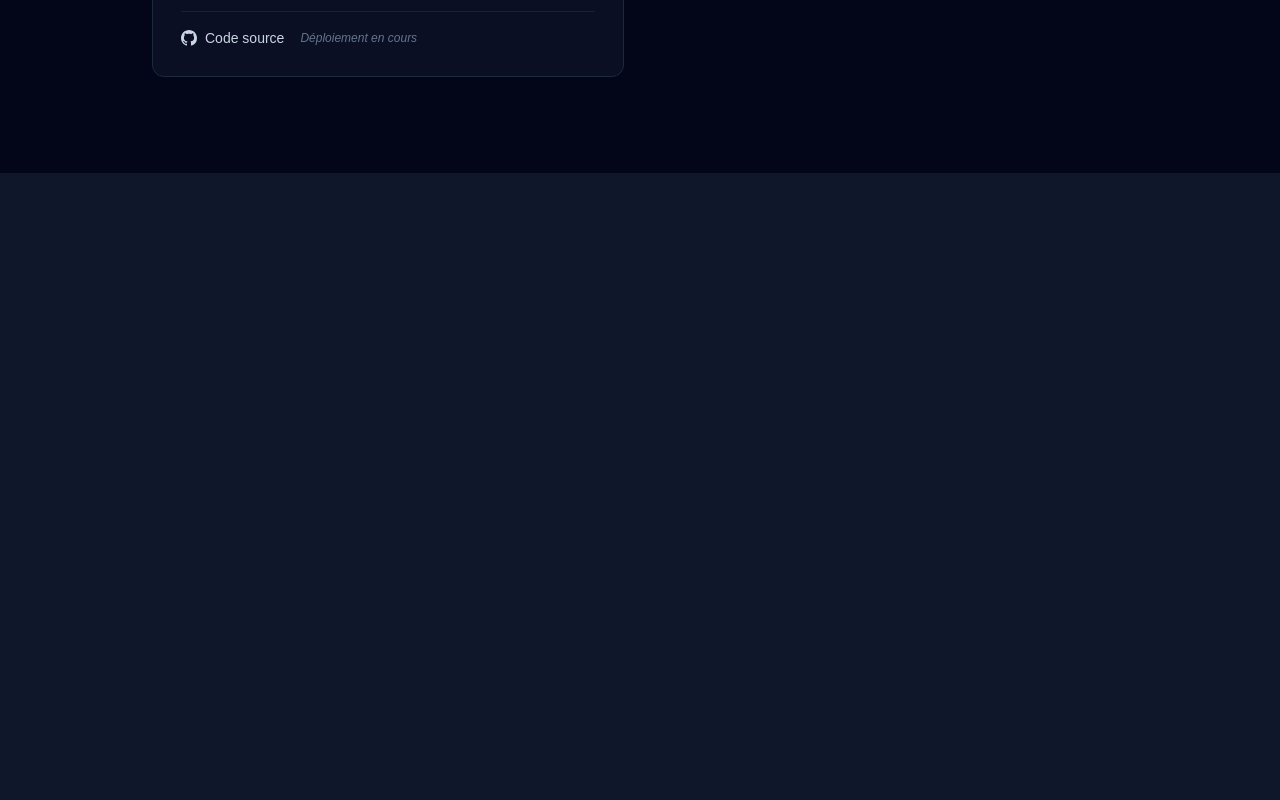
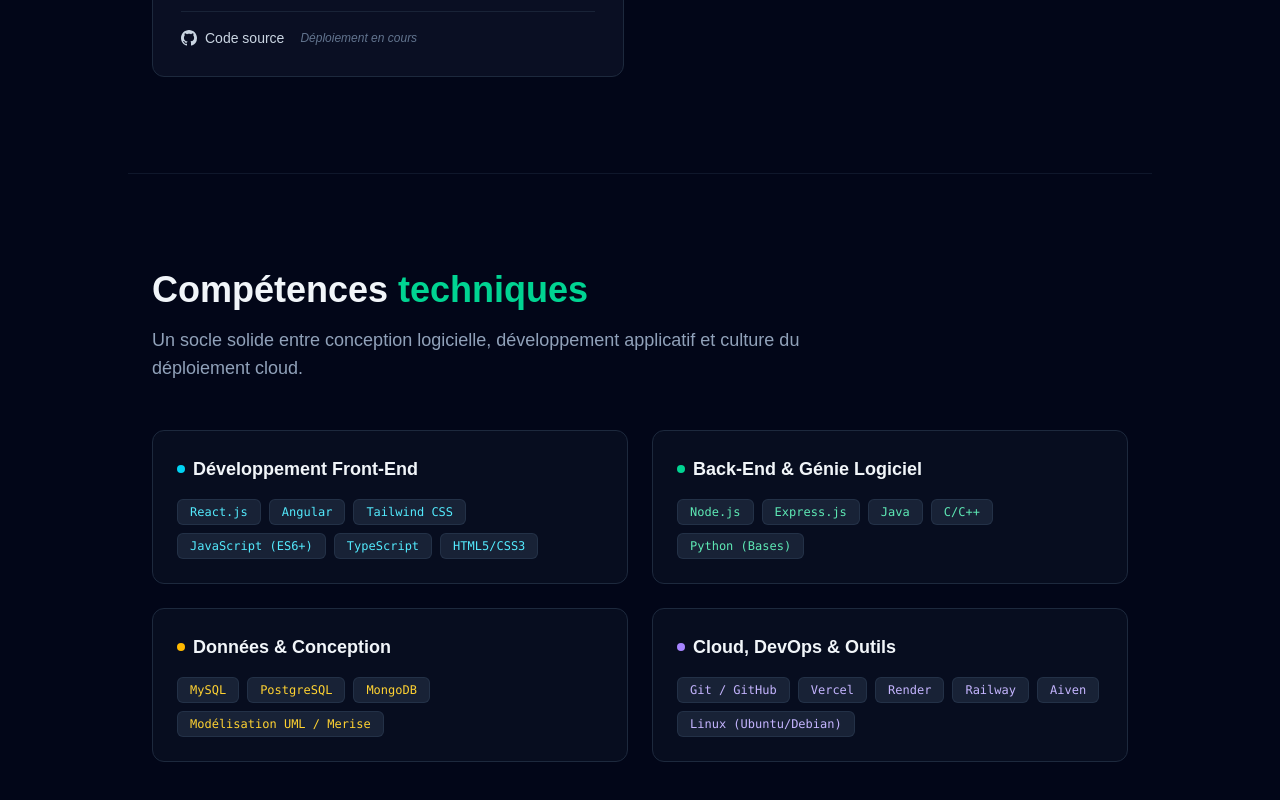
Before and after one commit to youngcoder221/portfolio-lamine, a Next.js app: page / in a window 1280 px wide. Shown: the part 1988-2788 px from the top of the page. Before the commit the page ends 2161 px from the top, so only its background shows below. Built offline with nearby package versions, Linux system fonts and the light colour scheme.

Commit message:
feat: ajout des competences techniques et du parcours de formation

```diff
--- a/app/page.tsx
+++ b/app/page.tsx
@@ -1,6 +1,7 @@
 import Navbar from "@/components/Navbar";
 import Hero from "@/components/Hero";
 import Projects from "@/components/Projects";
+import SkillsEducation from "@/components/SkillsEducation";
 
 export default function Home() {
   return (
@@ -8,6 +9,7 @@ export default function Home() {
       <Navbar />
       <Hero />
       <Projects />
+      <SkillsEducation />
     </main>
   );
 }
--- /dev/null
+++ b/components/SkillsEducation.tsx
@@ -0,0 +1,130 @@
+import { skills, educations } from "@/data/portfolioData";
+
+export default function SkillsEducation() {
+  return (
+    <section id="competences" className="py-24 px-6 max-w-5xl mx-auto border-t border-slate-900">
+
+      {/* 1. SECTION COMPÉTENCES */}
+      <div className="mb-24">
+        <div className="mb-12">
+          <h2 className="text-3xl sm:text-4xl font-extrabold text-slate-100 mb-4">
+            Compétences <span className="text-emerald-400">techniques</span>
+          </h2>
+          <p className="text-slate-400 text-base sm:text-lg max-w-2xl">
+            Un socle solide entre conception logicielle, développement applicatif et culture du déploiement cloud.
+          </p>
+        </div>
+
+        <div className="grid grid-cols-1 md:grid-cols-2 gap-6">
+          {/* Bloc Frontend */}
+          <div className="rounded-xl border border-slate-800 bg-slate-900/40 p-6 hover:border-slate-700 transition-colors">
+            <h3 className="text-lg font-bold text-slate-100 mb-4 flex items-center gap-2">
+              <span className="w-2 h-2 rounded-full bg-cyan-400"></span>
+              Développement Front-End
+            </h3>
+            <div className="flex flex-wrap gap-2">
+              {skills.frontend.map((item, idx) => (
+                <span
+                  key={idx}
+                  className="px-3 py-1 text-xs font-mono rounded-md bg-slate-800/80 text-cyan-300 border border-slate-700/50"
+                >
+                  {item}
+                </span>
+              ))}
+            </div>
+          </div>
+
+          {/* Bloc Backend & Langages */}
+          <div className="rounded-xl border border-slate-800 bg-slate-900/40 p-6 hover:border-slate-700 transition-colors">
+            <h3 className="text-lg font-bold text-slate-100 mb-4 flex items-center gap-2">
+              <span className="w-2 h-2 rounded-full bg-emerald-400"></span>
+              Back-End & Génie Logiciel
+            </h3>
+            <div className="flex flex-wrap gap-2">
+              {skills.backend.map((item, idx) => (
+                <span
+                  key={idx}
+                  className="px-3 py-1 text-xs font-mono rounded-md bg-slate-800/80 text-emerald-300 border border-slate-700/50"
+                >
+                  {item}
+                </span>
+              ))}
+            </div>
+          </div>
+
+          {/* Bloc Bases de données */}
+          <div className="rounded-xl border border-slate-800 bg-slate-900/40 p-6 hover:border-slate-700 transition-colors">
+            <h3 className="text-lg font-bold text-slate-100 mb-4 flex items-center gap-2">
+              <span className="w-2 h-2 rounded-full bg-amber-400"></span>
+              Données & Conception
+            </h3>
+            <div className="flex flex-wrap gap-2">
+              {skills.databases.map((item, idx) => (
+                <span
+                  key={idx}
+                  className="px-3 py-1 text-xs font-mono rounded-md bg-slate-800/80 text-amber-300 border border-slate-700/50"
+                >
+                  {item}
+                </span>
+              ))}
+            </div>
+          </div>
+
+          {/* Bloc Cloud & Outils */}
+          <div className="rounded-xl border border-slate-800 bg-slate-900/40 p-6 hover:border-slate-700 transition-colors">
+            <h3 className="text-lg font-bold text-slate-100 mb-4 flex items-center gap-2">
+              <span className="w-2 h-2 rounded-full bg-violet-400"></span>
+              Cloud, DevOps & Outils
+            </h3>
+            <div className="flex flex-wrap gap-2">
+              {skills.cloudDevops.map((item, idx) => (
+                <span
+                  key={idx}
+                  className="px-3 py-1 text-xs font-mono rounded-md bg-slate-800/80 text-violet-300 border border-slate-700/50"
+                >
+                  {item}
+                </span>
+              ))}
+            </div>
+          </div>
+        </div>
+      </div>
+
+      {/* 2. SECTION FORMATIONS & PARCOURS */}
+      <div id="formation">
+        <div className="mb-12">
+          <h2 className="text-3xl sm:text-4xl font-extrabold text-slate-100 mb-4">
+            Parcours & <span className="text-emerald-400">Formations</span>
+          </h2>
+          <p className="text-slate-400 text-base sm:text-lg max-w-2xl">
+            L&apos;alliance d&apos;une double formation universitaire pour conjuguer vision logicielle et expertise web.
+          </p>
+        </div>
+
+        {/* Timeline verticale */}
+        <div className="space-y-6 relative before:absolute before:inset-0 before:left-3.5 before:w-0.5 before:bg-slate-800">
+          {educations.map((edu, idx) => (
+            <div key={idx} className="relative flex items-start gap-6 pl-10">
+              {/* Puce lumineuse de la timeline */}
+              <div className="absolute left-2 top-1.5 w-3.5 h-3.5 rounded-full bg-emerald-500 ring-4 ring-slate-950"></div>
+
+              <div className="flex-1 rounded-xl border border-slate-800/80 bg-slate-900/30 p-6">
+                <div className="flex flex-wrap items-center justify-between gap-2 mb-1">
+                  <h3 className="text-lg font-semibold text-slate-100">
+                    {edu.degree}
+                  </h3>
+                  <span className="text-xs font-mono text-emerald-400 px-2.5 py-0.5 rounded-full bg-emerald-500/10 border border-emerald-500/20">
+                    {edu.period}
+                  </span>
+                </div>
+                <p className="text-sm text-slate-400 mb-1">{edu.institution}</p>
+                <span className="text-xs text-slate-500 font-medium">{edu.type}</span>
+              </div>
+            </div>
+          ))}
+        </div>
+      </div>
+
+    </section>
+  );
+}
```
